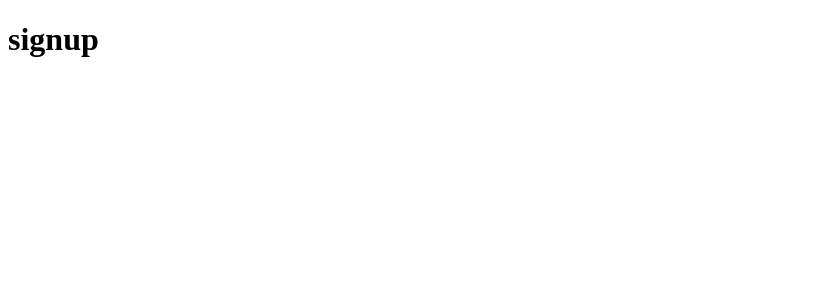
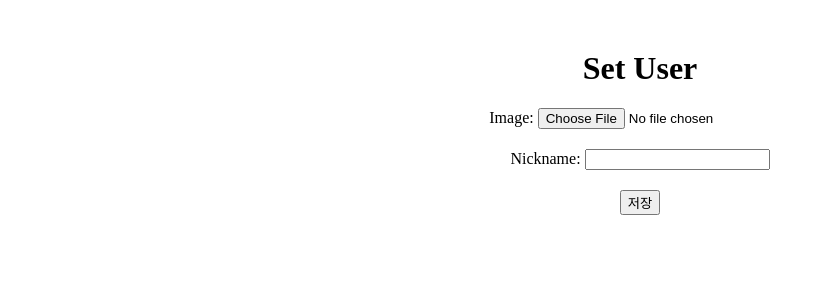
Before and after one commit to kyeonkim/transcendence, a Next.js app in the folder front/: page /signup in a window 1280 px wide. Shown: the top 300 px of the page, without its empty margins (0-824 px from the left). Built offline with nearby package versions, Linux system fonts and the light colour scheme.

Commit message:
feat: token, cookie`

```diff
--- a/front/package.json
+++ b/front/package.json
@@ -9,10 +9,15 @@
     "lint": "next lint"
   },
   "dependencies": {
+    "@emotion/react": "^11.11.1",
+    "@emotion/styled": "^11.11.0",
+    "@mui/material": "^5.14.13",
     "axios": "^1.5.1",
     "express": "^4.18.2",
+    "navigator": "^1.0.1",
     "next": "13.5.4",
     "react": "^18",
+    "react-cookie": "^6.1.1",
     "react-dom": "^18"
   },
   "devDependencies": {
--- a/front/src/pages/signup.tsx
+++ b/front/src/pages/signup.tsx
@@ -1,10 +1,92 @@
+import Link from 'next/link';
+import { useRouter } from 'next/router';
+import React, { useState } from 'react';
 
+const ProfilePage: React.FC = () => {
+  const router = useRouter();
 
-export default function Signup() {
+  const { oauth_token } = router.query;
+  const [profileImage, setProfileImage] = useState<string | null>(null);
+  const [nickname, setNickname] = useState('');
 
-    return (
-      <div>
-        <h1>signup</h1>
+  const handleImageUpload = (event: React.ChangeEvent<HTMLInputElement>) => {
+    const file = event.target.files?.[0];
+    if (file) {
+      const reader = new FileReader();
+      reader.onload = (e) => {
+        if (e.target) {
+          setProfileImage(e.target.result as string);
+        }
+      };
+      reader.readAsDataURL(file);
+    }
+  };
+
+  const handleNicknameChange = (event: React.ChangeEvent<HTMLInputElement>) => {
+    setNickname(event.target.value);
+  };
+
+  const handleSetData = () => {
+
+    const data = {
+      oauth_token, //백앤드꺼
+      profileImage,
+      nickname
+    };
+    /*
+      {
+        value : true or false,
+        access_token: '1234',
+        refresh_token: '1234'
+      }
+    */
+    // axios.post('/api/user', data);
+    // response.data ? true : false
+    //true -> main
+    //false ->nickname
+
+    console.log('data: ', data);
+  }
+
+  return (
+    <div style={{ textAlign: 'center', marginTop: '50px' }}>
+      <h1>Set User</h1>
+      <div style={{ marginBottom: '20px' }}>
+        <label htmlFor="profileImage">Image: </label>
+        <input
+          type="file"
+          id="profileImage"
+          accept="image/*"
+          onChange={handleImageUpload}
+        />
       </div>
-    )
-  }
+      {profileImage && (
+        <div>
+          <img
+            src={profileImage}
+            alt="프로필 사진"
+            style={{ width: '150px', height: '150px', borderRadius: '50%' }}
+          />
+        </div>
+      )}
+      <div style={{ marginTop: '20px' }}>
+        <label htmlFor="nickname">Nickname: </label>
+        <input
+          type="text"
+          id="nickname"
+          value={nickname}
+          onChange={handleNicknameChange}
+        />
+      </div>
+      <div style={{ marginTop: '20px' }}>
+        <Link href={`/main`}>
+        <button onClick={handleSetData}>
+          저장
+        </button>
+        </Link>
+      </div>
+    </div>
+  );
+};
+
+export default ProfilePage;
--- a/front/tsconfig.json
+++ b/front/tsconfig.json
@@ -22,6 +22,6 @@
       "@/*": ["./src/*"]
     }
   },
-  "include": ["next-env.d.ts", "**/*.ts", "**/*.tsx", ".next/types/**/*.ts", "src/pages/api/callback.js"],
+  "include": ["next-env.d.ts", "**/*.ts", "**/*.tsx", ".next/types/**/*.ts", "src/pages/api/callback.js", "src/pages/main.js"],
   "exclude": ["node_modules"]
 }
```
Also changed, not shown: front/src/pages/index.tsx (+11 -1 lines), front/src/pages/main.js (added, +40 -0 lines), front/src/pages/main.tsx (deleted, +0 -10 lines), front/src/pages/oauth/Login.tsx (+24 -6 lines), 1 other file (tests, documents, lock files or other folders).
